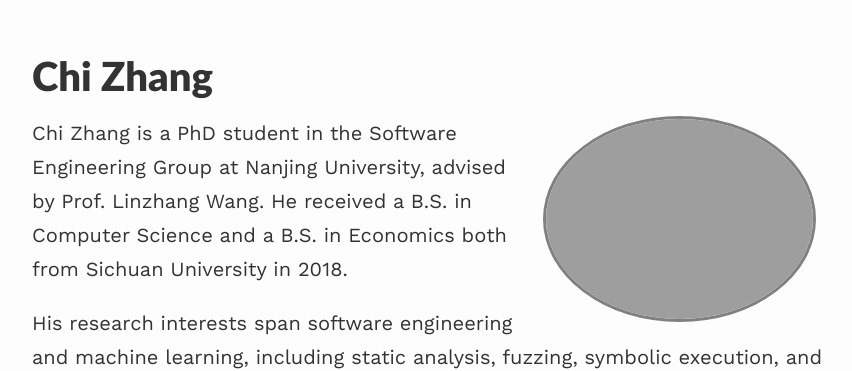
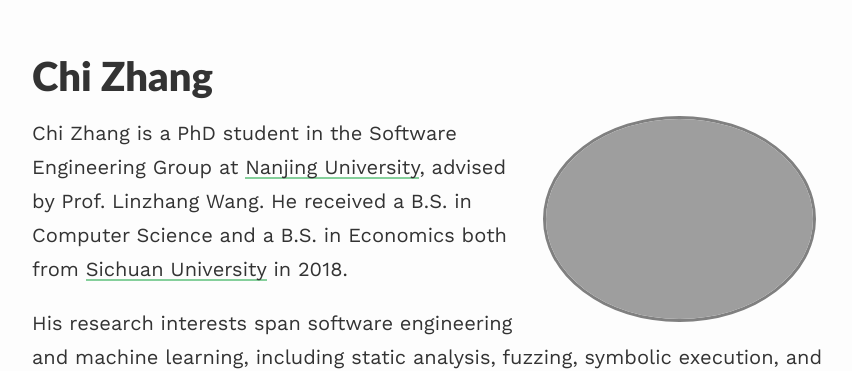
Before and after one commit to ch1zhang/ch1zhang.github.io, a Jekyll site: the page built from index.md, in a window 1280 px wide. Shown: the top 371 px of the page, without its empty margins (208-1060 px from the left). Built offline with Jekyll 4.4.1, drawn with Linux system fonts in a browser that asks for light colours; nearby versions of some CDN libraries; part of the change alters nothing that is shown.

Commit message:
update link of school

```diff
--- a/index.md
+++ b/index.md
@@ -7,7 +7,7 @@ profile:
 published: true
 ---
 
-Chi Zhang is a PhD student in the Software Engineering Group at Nanjing University, advised by Prof. Linzhang Wang. He received a B.S. in Computer Science and a B.S. in Economics both from Sichuan University in 2018.
+Chi Zhang is a PhD student in the Software Engineering Group at [Nanjing University](https://www.nju.edu.cn/EN/main.htm), advised by Prof. Linzhang Wang. He received a B.S. in Computer Science and a B.S. in Economics both from [Sichuan University](https://en.scu.edu.cn/) in 2018.
 
 His research interests span software engineering and machine learning, including static analysis, fuzzing, symbolic execution, and the combination of software engineering with artificial intelligence, focusing on detecting the defects in software. His current research work focuses on extracting critical information from software source code to help developers build better software.
 
```
